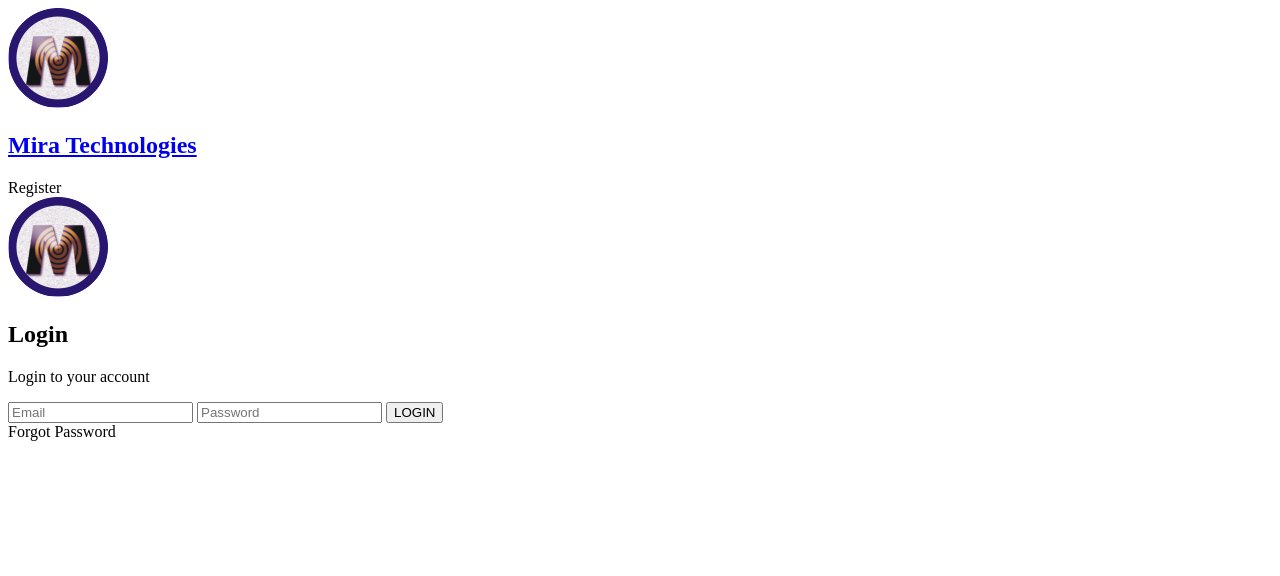
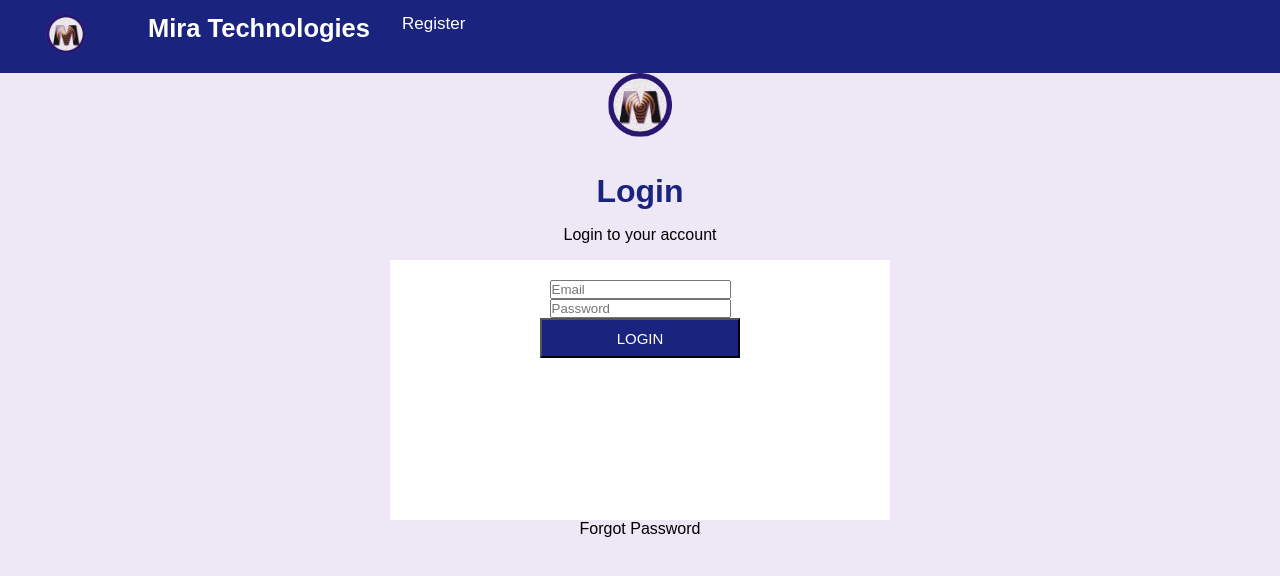
Before and after one commit to aminatanimashaun31/Mira-Login, a plain HTML site: page index.html in a window 1280 px wide. Drawn offline with Linux system fonts and the light colour scheme.

Commit message:
mira-loginpage

```diff
--- a/index.html
+++ b/index.html
@@ -3,6 +3,7 @@
 <head>
     <meta charset="UTF-8">
     <meta name="viewport" content="width=device-width, initial-scale=1.0">
+    <link rel="stylesheet" href="style.css">
     <title>Mira Bootcamp | Login</title>
 </head>
 <body>
@@ -10,17 +11,18 @@
         <nav class="navbar">
            <a href="#"><img src="mira-logo.png" alt="Logo"></a>
             <a href="#"><h1>Mira Technologies</h1></a>
-            <div>Register</div>
+            <div><a href="#">Register</a></div>
         </nav>
         <div class="main-page">
             <img src="mira-logo.png" alt="Logo">
-            <h2>Login</h2>
+            <h1>Login</h1>
             <p>Login to your account</p>
-            <form>
-                <input type="email" placeholder="Email">
-                <input type="password" placeholder="Password">
+            <form class="container" >
+                <div class="login">
+                <input type="email" placeholder="Email"><br>
+                <input type="password" placeholder="Password"><br>
                 <button class="button" type="submit">LOGIN</button>
-
+            </div>
             </form>
             <div>Forgot Password</div>
 
--- a/style.css
+++ b/style.css
@@ -4,23 +4,117 @@
     box-sizing: border-box;
 
 }
-/*
-section {
-    background-color: rgb(237, 231, 246);
-    font-family: 'Roboto', Helvetica, Arial, sans-serif !important;
-    font-size: 14px;
-    font-weight: 400;
-    letter-spacing: 0.2px;
-    line-height: 20px;
-    color: #202124;
-} */
+
+body {
+    background-color: #ede7f6;
+    font-family:  sans-serif
+
+}
 
 .navbar{
+  background-color: #1a237e;
+  overflow: hidden;
+  width: 100%;
+  height: 15%;
+}
 
-    background-color: rgb(26, 35, 126);
-    color: rgb(255, 255, 255);
+.navbar a {
+    float: left;
+    color: #fff;
+    text-align: center;
+    padding: 14px 16px;
+    text-decoration: none;
+    font-size: 17px;
+  }
+
+  .navbar img{
+      width: 40%;
+  }
+
+  .main-page{
+      text-align: center;
+  }
+
+  .main-page img{
+      width: 5%;
+  }
+
+  .main-page h1{
+    color: #1a237e;
+    margin-top: 2rem;
+  }
+
+  .main-page p{
+      margin-top: 1rem;
+      margin-bottom: 1rem;
+  }
+
+/*  .login{
+     margin: 25px;
+  }
+
+     .login input {
+
+        width: 30rem;
+        height: 5.0rem;
+        border: none;
+        padding: 10px;
+        padding-left: 2rem;
+        border-bottom: 1px solid rgb(173, 171, 175);
+
+    }
+
+    .login input:focus,
+.login select:focus,
+.button {
+    outline: none;
 }
-.navbar img{
+*/
 
-    width: 40%;
+.login{
+    background-color: white;
+    text-align: center;
+    width: 500px;
+    margin: 0 auto;
+    height: 260px;
+    box-sizing: border-box;
+    padding: 0 40px;
 }
+
+.login input[type=text]{
+    border: none;
+    border-bottom: 1px solid rgb(173, 171, 175);
+    padding-top: 65px;
+    width: 430px;
+    outline: 0;
+}
+
+.login input[type=text]:focus-within{
+    border-bottom: 1px solid indigo;
+}
+
+.login{
+    padding: 20px;
+    margin: 0 auto;
+}
+
+.login button{
+    width: 200px;
+    height: 40px;
+    background-color: #1a237e;
+    color: white;
+    text-align: center;
+    font-size: 15px;
+    padding: 5px;
+}
+
+
+.login input[value]{
+    font-size: 15px;
+}
+
+.login input[value]:focus-within{
+    color: #1a237e;
+    top: 0;
+    transition: 0.2s all;
+}
```
